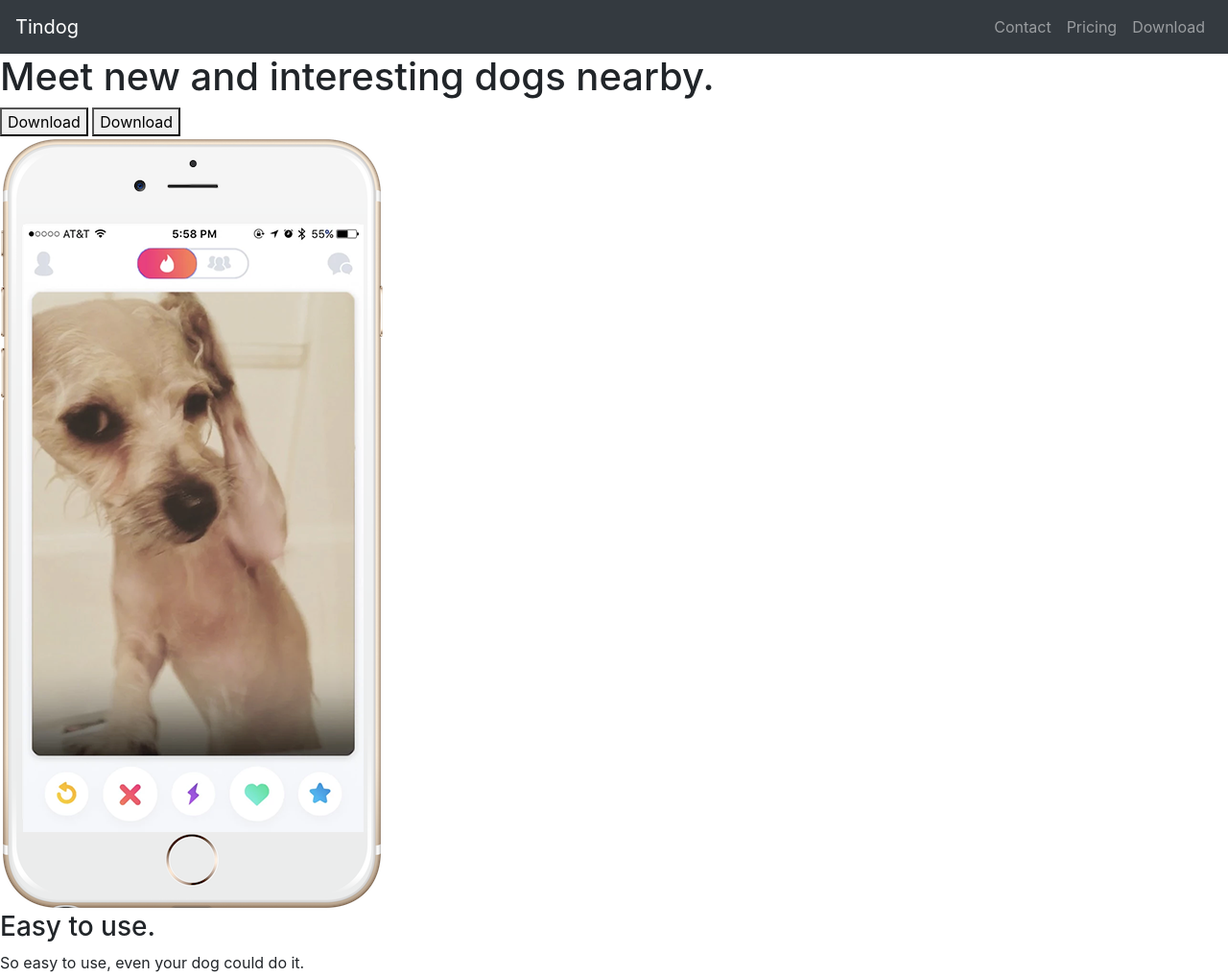
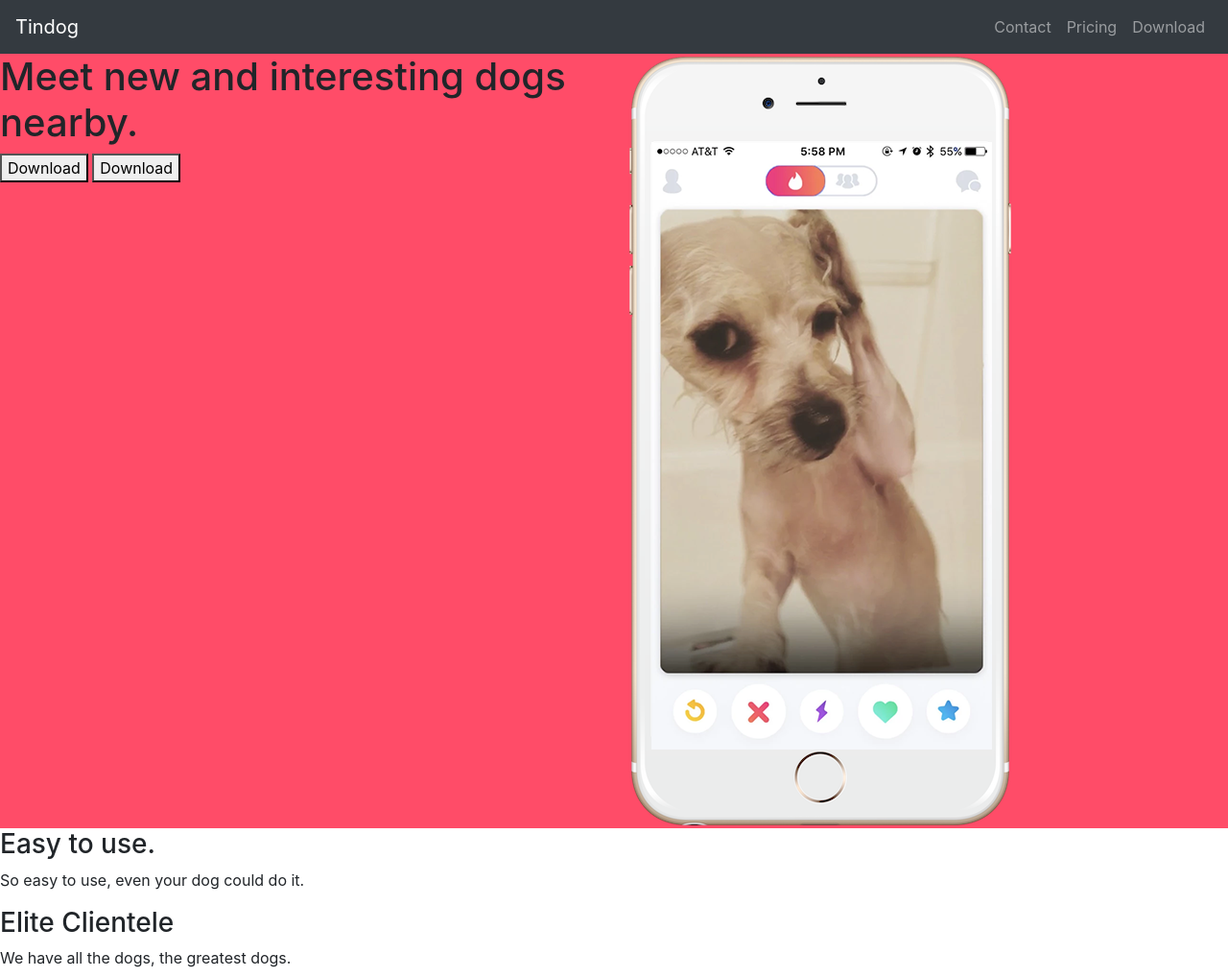
Before and after one commit to iamjodellereyy/tindog, a plain HTML site: page TinDog-Start/index.html in a window 1280 px wide. Shown: the top 1018 px of the page at 96% size. Drawn offline with nearby package versions, Linux system fonts and the light colour scheme.

Commit message:
added grid layout to the website

```diff
--- a/TinDog-Start/css/styles.css
+++ b/TinDog-Start/css/styles.css
@@ -0,0 +1,8 @@
+#title{
+    background-color: #ff4c68;
+}
+h1{
+    font-family: 'Montserrat-black', sans-serif;
+    font-size: 3rem;
+    line-height: 1.5;
+}
--- a/TinDog-Start/index.html
+++ b/TinDog-Start/index.html
@@ -6,6 +6,9 @@
   <title>TinDog</title>
   <link rel="stylesheet" href="css/styles.css">
   <link rel="stylesheet" href="https://maxcdn.bootstrapcdn.com/bootstrap/4.0.0/css/bootstrap.min.css" integrity="sha384-Gn5384xqQ1aoWXA+058RXPxPg6fy4IWvTNh0E263XmFcJlSAwiGgFAW/dAiS6JXm" crossorigin="anonymous">
+  <link rel="preconnect" href="https://fonts.gstatic.com">
+  <link rel="preconnect" href="https://fonts.gstatic.com">
+  <link href="https://fonts.googleapis.com/css2?family=Montserrat:wght@100&family=Ubuntu:wght@300&display=swap" rel="stylesheet">
 </head>
 
 <body>
@@ -37,14 +40,19 @@
 
     <!-- Title -->
 
-    <div>
-      <h1>Meet new and interesting dogs nearby.</h1>
-      <button type="button">Download</button>
-      <button type="button">Download</button>
-    </div>
-    <div>
+    <div class="row">
+
+
+      <div class="col-lg-6">
+        <h1>Meet new and interesting dogs nearby.</h1>
+        <button  type="button">Download</button>
+        <button  type="button">Download</button>
+      </div>
+
+
+     <div class="col-lg-6">
       <img src="images/iphone6.png" alt="iphone-mockup">
-    </div>
+     </div>
 
   </section>
 
```
